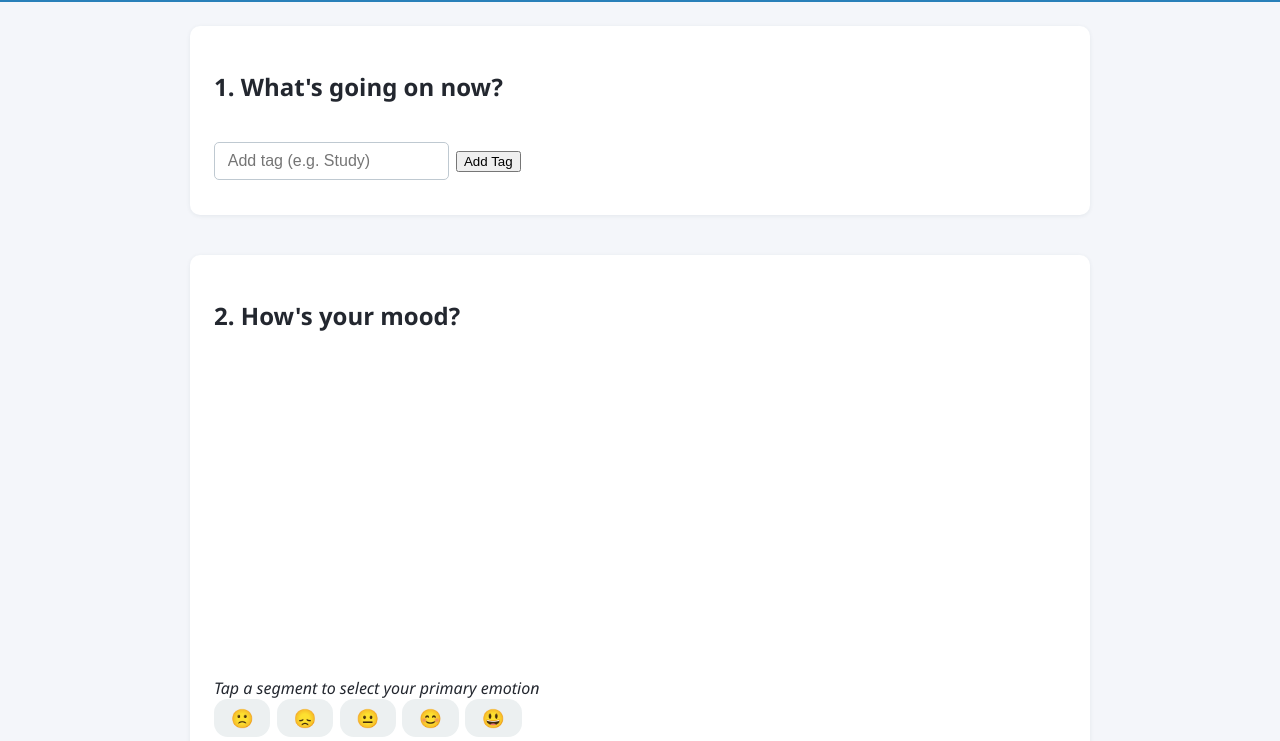
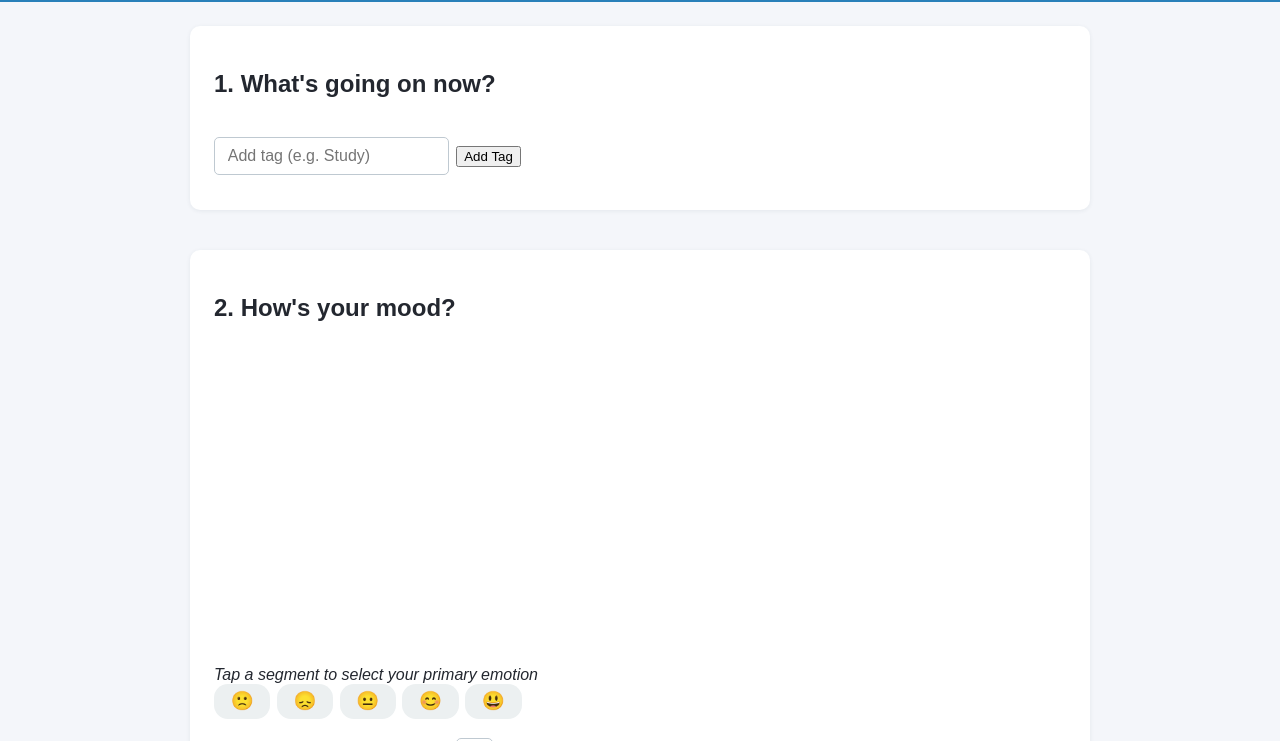
Before and after one commit to asilva777/Smart-Emotion-Tracker-and-Journal, a plain HTML site: page index.html in a window 1280 px wide. Shown: the part 79-820 px from the top of the page. Drawn offline with nearby package versions, Linux system fonts and the light colour scheme.

Commit message:
style.css
Signed-off-by: ASilva Innovations <106929764+asilva777@users.noreply.github.com>

```diff
--- a/style.css
+++ b/style.css
@@ -3,7 +3,7 @@ html, body {
   height: 100%;
   margin: 0;
   padding: 0;
-  font-family: 'Segoe UI', Arial, sans-serif;
+  font-family: 'Oswald', 'Montseratt', sans-serif;
   background: #f4f6fa;
   color: #23272f;
   min-height: 100vh;
```
